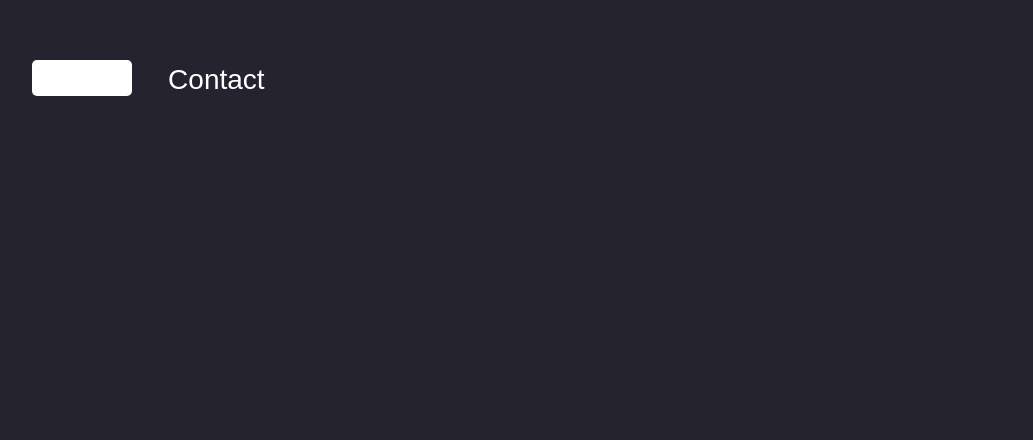
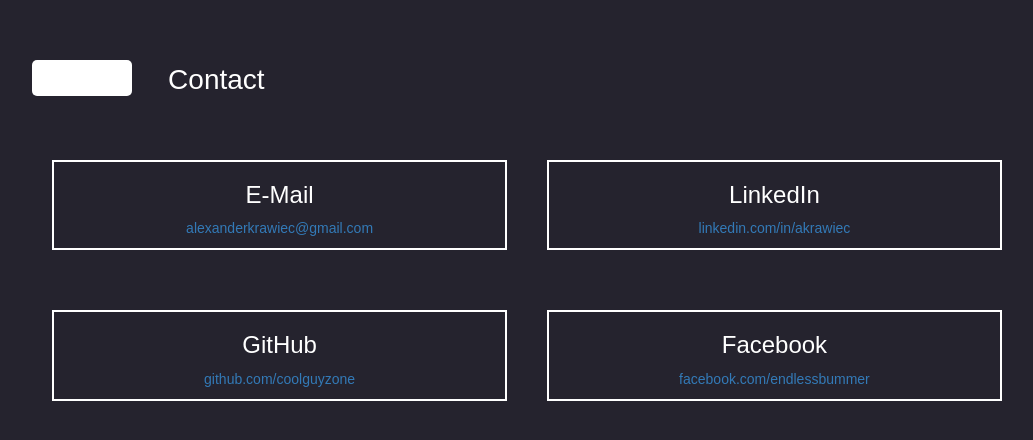
Before and after one commit to coolguyzone/portfolio, a React (Create React App) app: page / in a window 1280 px wide. Shown: the part 3140-3580 px from the top of the page, without its empty margins (62-1095 px from the left). Built offline with nearby package versions, Linux system fonts and the light colour scheme.

Commit message:
started on contact

```diff
--- /dev/null
+++ b/src/components/contact/contact-item.jsx
@@ -0,0 +1,10 @@
+import React from 'react';
+
+const ContactItem = (props) => (
+  <div className="contact-item col-sm-5">
+    <h3>{props.header}</h3>
+    <a href={props.url} target="_blank"><p>{props.link}</p></a>
+  </div>
+);
+
+export default ContactItem;
--- a/src/components/contact/contact.css
+++ b/src/components/contact/contact.css
@@ -3,3 +3,9 @@
   background-color: #25232E;
   padding-top: 60px;
 }
+
+.contact-item {
+  border: 2px solid white;
+  margin-left: 20px;
+  margin-right: 20px;
+}
--- a/src/components/contact/contact.jsx
+++ b/src/components/contact/contact.jsx
@@ -1,10 +1,47 @@
 import React from 'react';
 import styles from './contact.css';
 import TitleBar from '../title-bar/title-bar';
+import ContactItem from './contact-item';
 
 const Contact = () => (
   <div id="contact">
     <TitleBar title="Contact" />
+    <div className="row" style={{marginTop: '60px'}}>
+      <div className="col-sm-1"></div>
+      <div className="col-sm-10">
+        <div className="row">
+
+          <ContactItem
+            header="E-Mail"
+            url="mailto:alexanderkrawiec@gmail.com"
+            link="alexanderkrawiec@gmail.com"
+          />
+
+          <ContactItem
+            header="LinkedIn"
+            url="http://linkedin.com/in/akrawiec"
+            link="linkedin.com/in/akrawiec"
+          />
+        </div>
+
+        <div className="row" style={{marginTop: '60px'}}>
+          <ContactItem
+            header="GitHub"
+            url="http://github.com/coolguyzone"
+            link="github.com/coolguyzone"
+          />
+          <ContactItem
+            header="Facebook"
+            url="http://facebook.com/endlessbummer"
+            link="facebook.com/endlessbummer"
+          />
+        </div>
+
+
+        </div>
+      </div>
+
+
   </div>
 );
 
```
